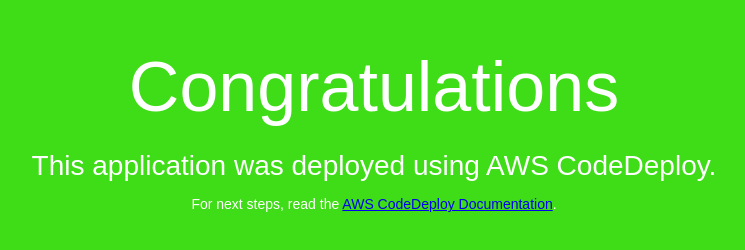
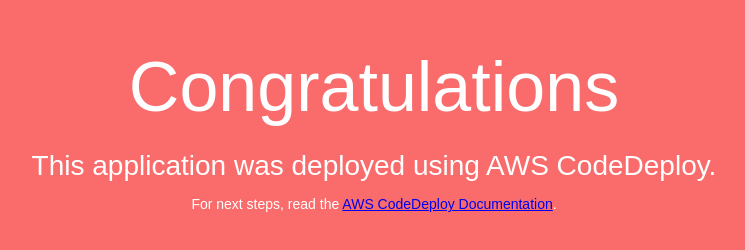
Before and after one commit to hiroshi0611/codedeploy, a plain HTML site: page index.html in a window 1280 px wide. Shown: the whole page, without its empty margins (266-1011 px from the left). Drawn offline with Linux system fonts and the light colour scheme.

Commit message:
change pink

```diff
--- a/index.html
+++ b/index.html
@@ -6,7 +6,7 @@
   <style>
     body {
       color: #ffffff;
-      background-color: #3fdd17;
+      background-color: hsl(0, 93%, 70%);
       font-family: Arial, sans-serif;
       font-size: 14px;
     }
```
